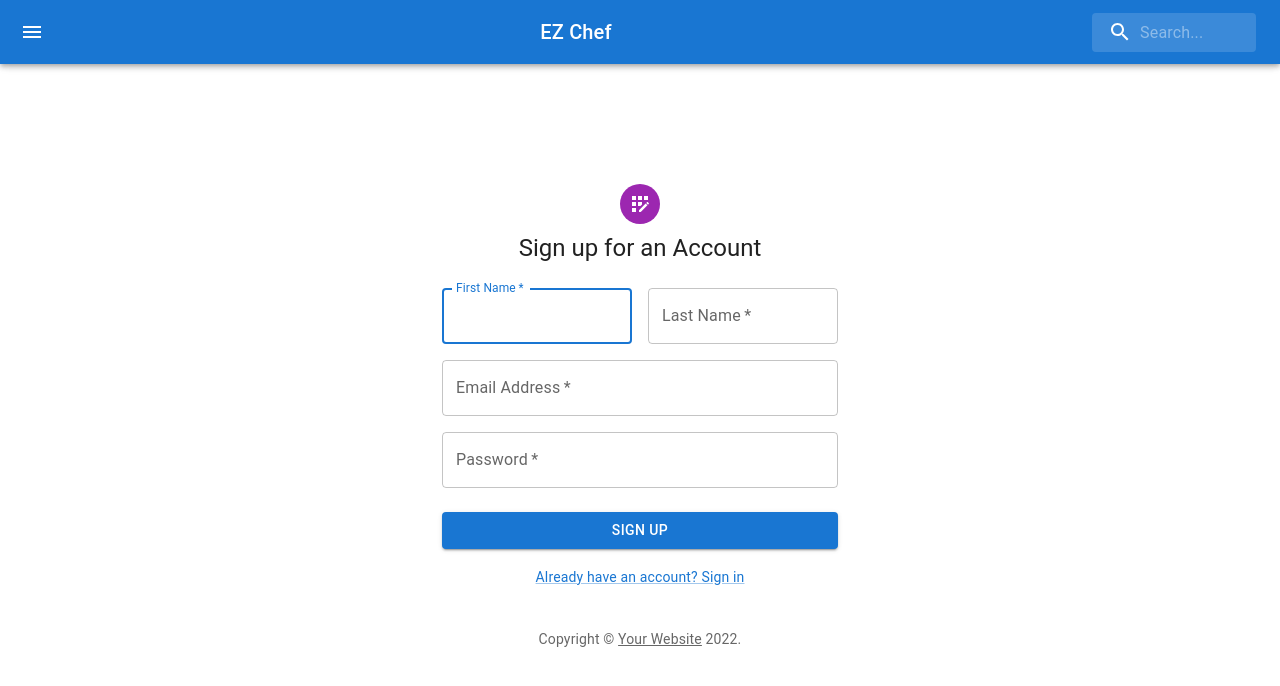
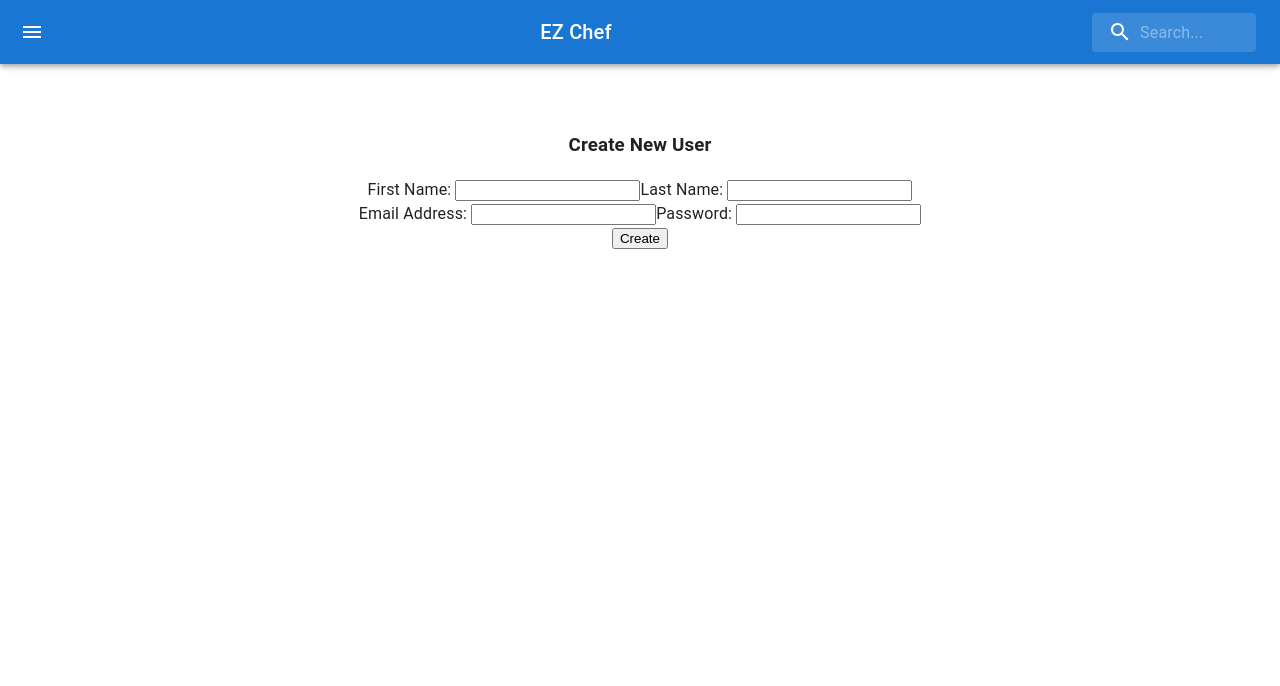
Before and after one commit to denn15law/ez-chef, a React (Create React App) app in the folder frontend/: page /register in a window 1280 px wide. Shown: the top 686 px of the page. Built offline with nearby package versions, Linux system fonts and the light colour scheme.

Commit message:
Add registration form and use axios to add user data to database

```diff
--- a/frontend/src/components/Register.js
+++ b/frontend/src/components/Register.js
@@ -1,130 +1,122 @@
-import * as React from "react";
-import Avatar from "@mui/material/Avatar";
-import Button from "@mui/material/Button";
-import CssBaseline from "@mui/material/CssBaseline";
-import TextField from "@mui/material/TextField";
-import FormControlLabel from "@mui/material/FormControlLabel";
-import Checkbox from "@mui/material/Checkbox";
-import Link from "@mui/material/Link";
-import Grid from "@mui/material/Grid";
-import Box from "@mui/material/Box";
-import AppRegistrationIcon from "@mui/icons-material/AppRegistration";
-import Typography from "@mui/material/Typography";
-import Container from "@mui/material/Container";
-import { createTheme, ThemeProvider } from "@mui/material/styles";
+import React, { Component } from "react";
+import axios from "axios";
 
-const Copyright = (props) => {
-  return (
-    <Typography
-      variant="body2"
-      color="text.secondary"
-      align="center"
-      {...props}>
-      {"Copyright © "}
-      <Link color="inherit" href="https://mui.com/">
-        Your Website
-      </Link>{" "}
-      {new Date().getFullYear()}
-      {"."}
-    </Typography>
-  );
+class Register extends Component {
+  constructor(props) {
+    super(props);
+
+    this.onChangeFirstName = this.onChangeFirstName.bind(this);
+    this.onChangeLastName = this.onChangeLastName.bind(this);
+    this.onChangeEmail = this.onChangeEmail.bind(this);
+    this.onChangePassword = this.onChangePassword.bind(this);
+    this.onSubmit = this.onSubmit.bind(this);
+
+    this.state = {
+      first_name: "",
+      last_name: "",
+      email: "",
+      password: "",
+    };
+  }
+
+  onChangeFirstName(e) {
+    this.setState({
+      first_name: e.target.value,
+    });
+  }
+
+  onChangeLastName(e) {
+    this.setState({
+      last_name: e.target.value,
+    });
+  }
+
+  onChangeEmail(e) {
+    this.setState({
+      email: e.target.value,
+    });
+  }
+
+  onChangePassword(e) {
+    this.setState({
+      password: e.target.value,
+    });
+  }
+
+  onSubmit(e) {
+    e.preventDefault();
+
+    const user = {
+      first_name: this.state.first_name,
+      last_name: this.state.last_name,
+      email: this.state.email,
+      password: this.state.password,
     };
 
-const theme = createTheme();
+    console.log(user);
 
-const Register = () => {
-  const handleSubmit = (event) => {
-    event.preventDefault();
-    const data = new FormData(event.currentTarget);
-    // eslint-disable-next-line no-console
-    console.log({
-      email: data.get("email"),
-      password: data.get("password"),
+    axios
+      .post("http://localhost:8000/users/", user)
+      .then((res) => console.log(res.data));
+
+    this.setState({
+      first_name: "",
+      last_name: "",
+      email: "",
+      password: "",
     });
-  };
+  }
 
+  render() {
     return (
-    <ThemeProvider theme={theme}>
-      <Container component="main" maxWidth="xs">
-        <CssBaseline />
-        <Box
-          sx={{
-            marginTop: 8,
-            display: "flex",
-            flexDirection: "column",
-            alignItems: "center",
-          }}>
-          <Avatar sx={{ m: 1, bgcolor: "secondary.main" }}>
-            <AppRegistrationIcon />
-          </Avatar>
-          <Typography component="h1" variant="h5">
-            Sign up for an Account
-          </Typography>
-          <Box
-            component="form"
-            noValidate
-            onSubmit={handleSubmit}
-            sx={{ mt: 3 }}>
-            <Grid container spacing={2}>
-              <Grid item xs={12} sm={6}>
-                <TextField
-                  autoComplete="given-name"
-                  name="firstName"
+      <div>
+        <h3>Create New User</h3>
+        <form onSubmit={this.onSubmit}>
+          <div className="form-group">
+            <div>
+              <label>First Name: </label>
+              <input
+                type="text"
                 required
-                  fullWidth
-                  id="firstName"
-                  label="First Name"
-                  autoFocus
+                className="form-control"
+                value={this.state.first_name}
+                onChange={this.onChangeFirstName}
               />
-              </Grid>
-              <Grid item xs={12} sm={6}>
-                <TextField
+              <label>Last Name: </label>
+              <input
+                type="text"
                 required
-                  fullWidth
-                  id="lastName"
-                  label="Last Name"
-                  name="lastName"
-                  autoComplete="family-name"
+                className="form-control"
+                value={this.state.last_name}
+                onChange={this.onChangeLastName}
               />
-              </Grid>
-              <Grid item xs={12}>
-                <TextField
+            </div>
+            <div>
+              <label>Email Address: </label>
+              <input
+                type="email"
                 required
-                  fullWidth
-                  id="email"
-                  label="Email Address"
-                  name="email"
-                  autoComplete="email"
+                className="form-control"
+                value={this.state.email}
+                onChange={this.onChangeEmail}
               />
-              </Grid>
-              <Grid item xs={12}>
-                <TextField
+              <label>Password: </label>
+              <input
+                type="password"
                 required
-                  fullWidth
-                  name="password"
-                  label="Password"
-                  type="password"
-                  id="password"
-                  autoComplete="new-password"
+                className="form-control"
+                value={this.state.password}
+                onChange={this.onChangePassword}
               />
-              </Grid>
-            </Grid>
-            <Button
-              type="submit"
-              fullWidth
-              variant="contained"
-              sx={{ mt: 3, mb: 2 }}>
-              Sign Up
-            </Button>
-            <Link href="/login" variant="body2">
-              Already have an account? Sign in
-            </Link>
-          </Box>
-        </Box>
-        <Copyright sx={{ mt: 5 }} />
-      </Container>
-    </ThemeProvider>
+            </div>
+          </div>
+          <div className="form-group">
+            <input type="submit" value="Create" className="btn btn-primary" />
+          </div>
+        </form>
+      </div>
     );
-};
+  }
+}
 
 export default Register;
```
Lines whose indentation alone changed are shown as unchanged.
